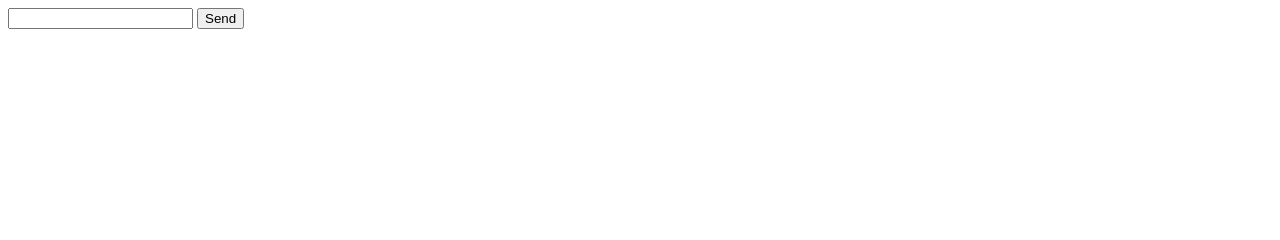
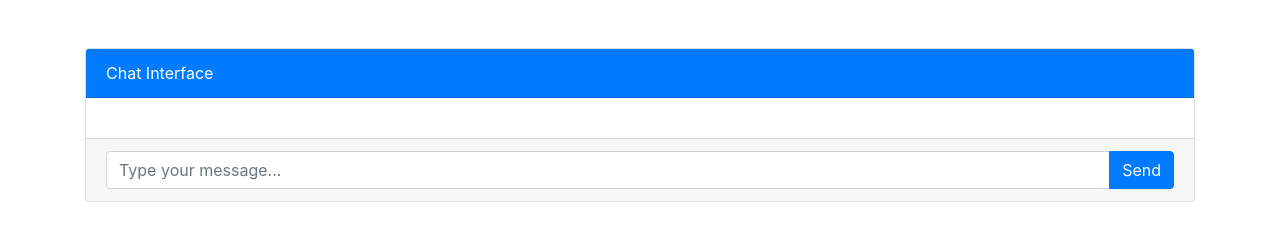
Before and after one commit to PeckBray/CS-3321-Team-3-Project, a plain HTML site: page templates/index.html in a window 1280 px wide. Drawn offline with nearby package versions, Linux system fonts and the light colour scheme.

Commit message:
Index.html interoperability with app.py
an index.html that uses bootstrap, which seamlessly integrates with app.py from the API fix

```diff
--- a/templates/index.html
+++ b/templates/index.html
@@ -1,17 +1,31 @@
 <!DOCTYPE html>
 <html>
 <head>
-    <title>Chatbot</title>
+    <title>Chatbot with Bootstrap</title>
+    <link rel="stylesheet" href="https://stackpath.bootstrapcdn.com/bootstrap/4.3.1/css/bootstrap.min.css" integrity="sha384-ggOyR0iXCbMQv3Xipma34MD+dH/1fQ784/j6cY/iJTQUOhcWr7x9JvoRxT2MZw1T" crossorigin="anonymous">
 </head>
-<body>
-    <div id="chat-container"></div>
-    <input type="text" id="user-input">
-    <button onclick="sendMessage()">Send</button>
+<body class="container mt-5">
+    <div class="card">
+        <div class="card-header bg-primary text-white">
+            Chat Interface
+        </div>
+        <div class="card-body" id="chat-container">
+            <!-- Chat messages will be displayed here -->
+        </div>
+        <div class="card-footer">
+            <div class="input-group">
+                <input type="text" class="form-control" id="user-input" placeholder="Type your message...">
+                <div class="input-group-append">
+                    <button class="btn btn-primary" onclick="sendMessage()">Send</button>
+                </div>
+            </div>
+        </div>
+    </div>
 
     <script>
         function sendMessage() {
             var userMessage = document.getElementById('user-input').value;
-            document.getElementById('chat-container').innerHTML += "<p>You: " + userMessage + "</p>";
+            document.getElementById('chat-container').innerHTML += '<p class="mb-0"><strong>You:</strong> ' + userMessage + '</p>';
 
             fetch('/get_response', {
                 method: 'POST',
@@ -20,10 +34,11 @@
                     'Content-Type': 'application/x-www-form-urlencoded'
                 }
             })
-            .then(response => response.text())
-            .then(data => {
-                document.getElementById('chat-container').innerHTML += "<p>Bot: " + data + "</p>";
-            });
+            .then(response => response.json())
+.then(data => {
+    console.log(data);  // Log the full response data to the console
+    document.getElementById('chat-container').innerHTML += '<p class="mb-0"><strong>Bot:</strong> ' + data.response + '</p>';
+});
 
             document.getElementById('user-input').value = '';
         }
```
